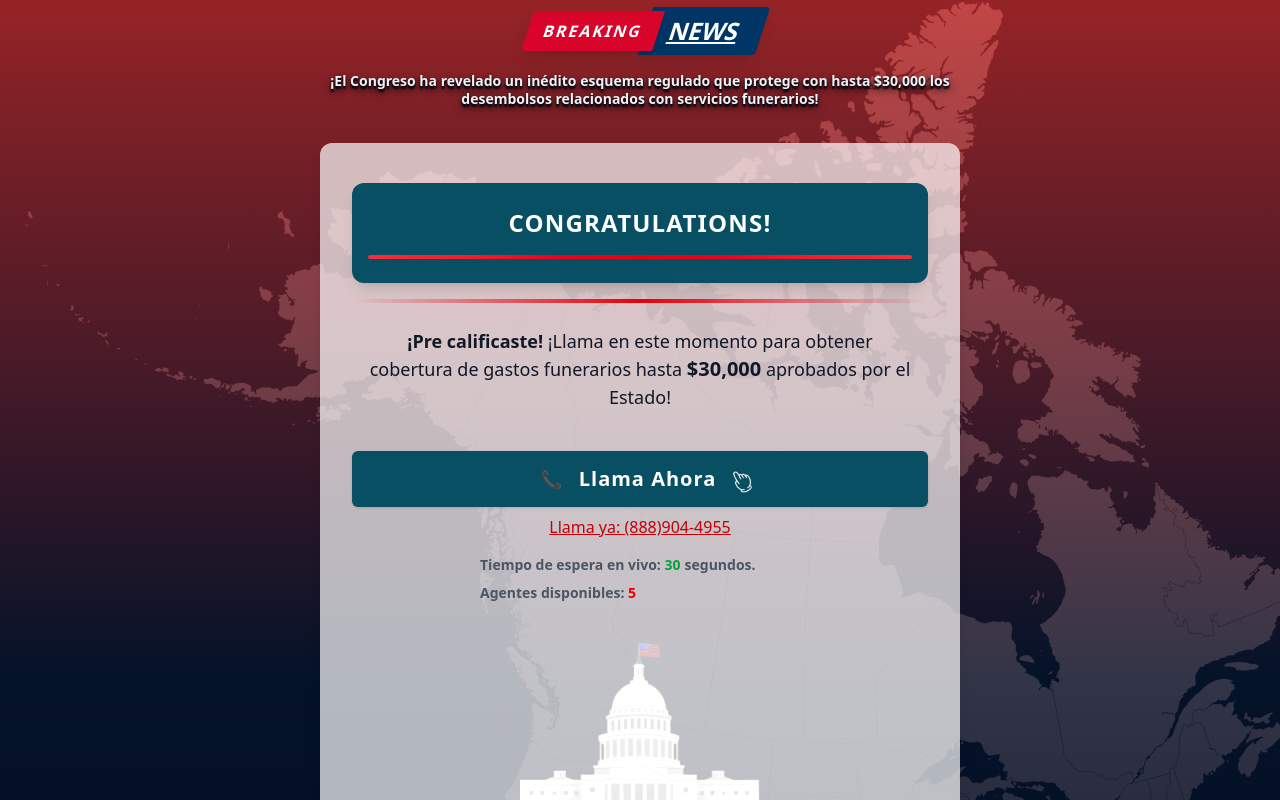
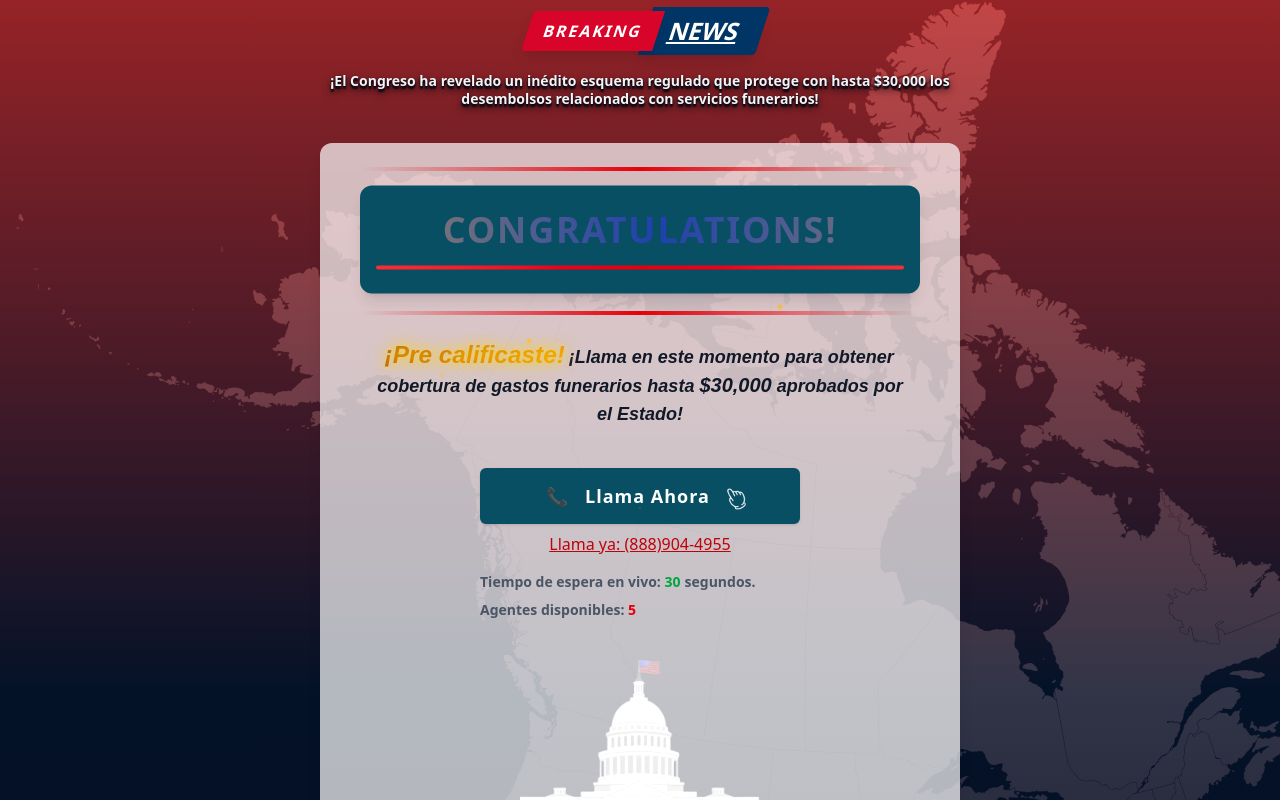
Before and after one commit to AnthonyLeguis/campaign-latin-app, a React (Vite) app: page /final in a window 1280 px wide. Shown: the top 800 px of the page. Built offline with nearby package versions, Linux system fonts and the light colour scheme.

Commit message:
feat: Agregar animaciones y efectos visuales en FinalView para mejorar la experiencia del usuario

```diff
--- a/src/index.css
+++ b/src/index.css
@@ -1,4 +1,5 @@
 @import "tailwindcss";
+@import url('https://fonts.googleapis.com/css2?family=Parkinsans:wght@300..800&display=swap');
 
 body {
     background-color: #083f51;
@@ -39,3 +40,143 @@ body {
 .view-exit {
     animation: slideOutToLeft 0.4s ease-in forwards;
 }
+
+/* Animaciones para FinalView */
+@keyframes bounceIn {
+    0% {
+        transform: scale(0.3);
+        opacity: 0;
+    }
+
+    50% {
+        transform: scale(1.05);
+    }
+
+    70% {
+        transform: scale(0.9);
+    }
+
+    100% {
+        transform: scale(1);
+        opacity: 1;
+    }
+}
+
+@keyframes goldPulse {
+
+    0%,
+    100% {
+        text-shadow: 0 0 10px rgba(255, 215, 0, 0.8), 0 0 20px rgba(255, 215, 0, 0.6);
+        transform: scale(1);
+    }
+
+    50% {
+        text-shadow: 0 0 20px rgba(255, 215, 0, 1), 0 0 40px rgba(255, 215, 0, 0.8), 0 0 60px rgba(255, 215, 0, 0.6);
+        transform: scale(1.05);
+    }
+}
+
+@keyframes shimmer {
+    0% {
+        background-position: -200% center;
+    }
+
+    100% {
+        background-position: 200% center;
+    }
+}
+
+@keyframes float {
+
+    0%,
+    100% {
+        transform: translateY(0px);
+    }
+
+    50% {
+        transform: translateY(-10px);
+    }
+}
+
+@keyframes sparkle {
+
+    0%,
+    100% {
+        opacity: 0;
+        transform: scale(0) rotate(0deg);
+    }
+
+    50% {
+        opacity: 1;
+        transform: scale(1) rotate(180deg);
+    }
+}
+
+/* Clases para efectos */
+.congratulations-bounce {
+    animation: bounceIn 0.8s cubic-bezier(0.68, -0.55, 0.265, 1.55);
+}
+
+.gold-pulse {
+    animation: goldPulse 2s ease-in-out infinite;
+}
+
+.shimmer-text {
+    background: linear-gradient(90deg, #1e40af 0%, #fbbf24 50%, #1e40af 100%);
+    background-size: 200% auto;
+    background-clip: text;
+    -webkit-background-clip: text;
+    -webkit-text-fill-color: transparent;
+    animation: shimmer 3s linear infinite;
+}
+
+.float-effect {
+    animation: float 3s ease-in-out infinite;
+}
+
+/* Partículas de estrellas */
+.sparkle {
+    position: absolute;
+    width: 8px;
+    height: 8px;
+    background: radial-gradient(circle, #fbbf24 0%, transparent 70%);
+    border-radius: 50%;
+    animation: sparkle 2s ease-in-out infinite;
+    pointer-events: none;
+}
+
+.sparkle:nth-child(1) {
+    top: 10%;
+    left: 20%;
+    animation-delay: 0s;
+}
+
+.sparkle:nth-child(2) {
+    top: 20%;
+    right: 25%;
+    animation-delay: 0.5s;
+}
+
+.sparkle:nth-child(3) {
+    top: 30%;
+    left: 15%;
+    animation-delay: 1s;
+}
+
+.sparkle:nth-child(4) {
+    top: 15%;
+    right: 15%;
+    animation-delay: 1.5s;
+}
+
+.sparkle:nth-child(5) {
+    top: 25%;
+    left: 30%;
+    animation-delay: 0.8s;
+}
+
+.sparkle:nth-child(6) {
+    top: 35%;
+    right: 20%;
+    animation-delay: 1.2s;
+}
--- a/src/pages/FinalView.tsx
+++ b/src/pages/FinalView.tsx
@@ -25,14 +25,22 @@ export const FinalView = ({ waitTime = 30, agentsAvailable = 5 }: { waitTime?: n
     }, []);
 
     return (
-        <div className="flex flex-col items-center justify-center min-h-[60vh] px-2">
+        <div className="flex flex-col items-center justify-center min-h-[60vh] px-2 w-full max-w-xl mx-auto relative">
             <audio ref={audioRef} src="/audio/final.mp3" preload='auto' />
 
+            {/* Partículas de estrellas */}
+            <div className="sparkle"></div>
+            <div className="sparkle"></div>
+            <div className="sparkle"></div>
+            <div className="sparkle"></div>
+            <div className="sparkle"></div>
+            <div className="sparkle"></div>
+
             {/* Título CONGRATULATIONS */}
-            <div className="w-full mb-6">
-                <div className="bg-gradient-to-r from-transparent via-red-600 to-transparent mb-4"></div>
-                <div className="bg-[#084f63] text-white text-center py-4 sm:py-6 rounded-xl shadow-lg">
-                    <h1 className="text-xl md:text-2xl font-black tracking-wider">CONGRATULATIONS!</h1>
+            <div className="w-full mb-6 congratulations-bounce">
+                <div className="h-1 bg-gradient-to-r from-transparent via-red-600 to-transparent mb-4"></div>
+                <div className="bg-[#084f63] text-white text-center py-4 sm:py-6 rounded-xl shadow-lg float-effect">
+                    <h1 className="text-2xl sm:text-4xl font-black tracking-wider shimmer-text">CONGRATULATIONS!</h1>
                     <div className="h-1 bg-gradient-to-r from-red-500 via-red-600 to-red-500 mt-4 mx-2 sm:mx-4 rounded-full"></div>
                 </div>
                 <div className="h-1 bg-gradient-to-r from-transparent via-red-600 to-transparent mt-4"></div>
@@ -40,19 +48,27 @@ export const FinalView = ({ waitTime = 30, agentsAvailable = 5 }: { waitTime?: n
 
             {/* Texto principal */}
             <div className="text-center mb-6 px-2 sm:px-4">
-                <p className="text-base sm:text-lg mb-4">
-                    <span className="font-bold">¡Pre calificaste!</span> ¡Llama en este momento para obtener cobertura de gastos funerarios hasta <span className="font-bold text-xl">$30,000</span> aprobados por el Estado!
+                <p className="text-base sm:text-lg mb-4" style={{ fontFamily: "'Parkinsans', sans-serif", fontStyle: 'italic', fontWeight: 600 }}>
+                    <span className="font-black text-xl sm:text-2xl gold-pulse" style={{
+                        background: 'linear-gradient(135deg, #b45309, #d97706, #f59e0b)',
+                        WebkitBackgroundClip: 'text',
+                        WebkitTextFillColor: 'transparent',
+                        display: 'inline-block',
+                        fontFamily: "'Parkinsans', sans-serif",
+                        fontStyle: 'italic',
+                        fontWeight: 700
+                    }}>¡Pre calificaste!</span> ¡Llama en este momento para obtener cobertura de gastos funerarios hasta <span className="font-bold text-xl">$30,000</span> aprobados por el Estado!
                 </p>
             </div>
 
             {/* Botón de llamada */}
             <a
                 href="tel:+14696944955"
-                className="w-full bg-[#084f63] text-white py-2 rounded-md text-lg sm:text-xl font-bold shadow -tracking-tighter hover:bg-[#0a5f77] transition-colors cursor-pointer flex items-center justify-center gap-2 mb-2 pl-4 sm:pl-6"
+                className="w-full max-w-xs sm:w-7/12 bg-[#084f63] text-white py-2 rounded-md text-lg sm:text-xl font-bold shadow -tracking-tighter hover:bg-[#0a5f77] transition-colors cursor-pointer flex items-center justify-center gap-2 mb-2 pl-4 sm:pl-6"
             >
                 <span className="text-lg mr-2 animate-pulse duration-75">📞</span>
                 <div className="flex flex-col items-start">
-                    <span className="text-medium font-bold">Llama Ahora</span>
+                    <span className="text-lg font-bold">Llama Ahora</span>
                 </div>
                 <PointingHand />
             </a>
```
